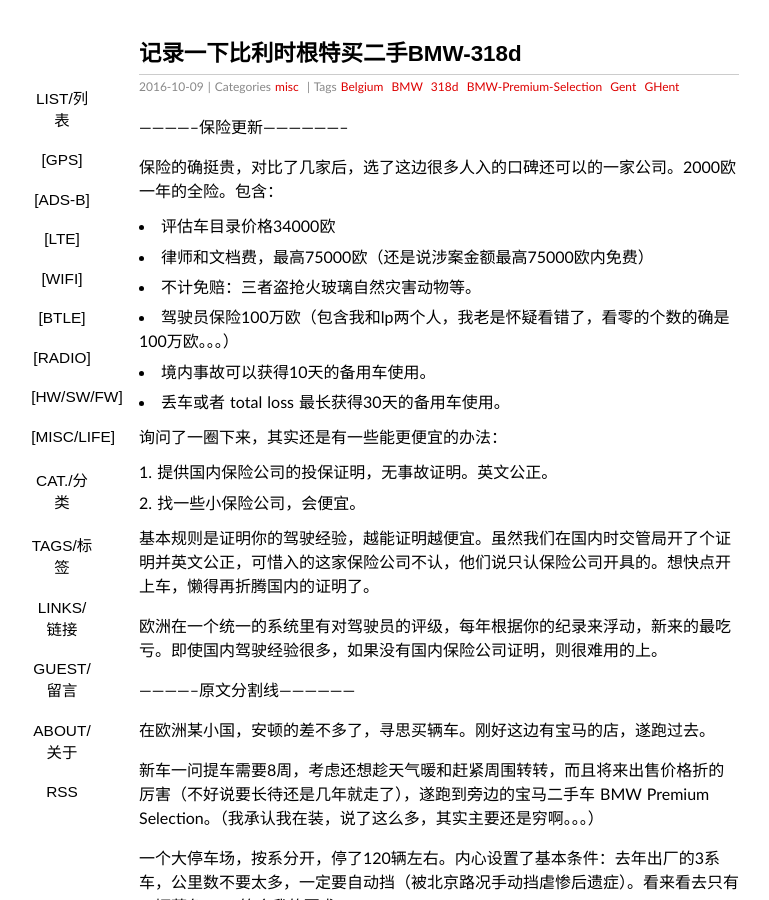
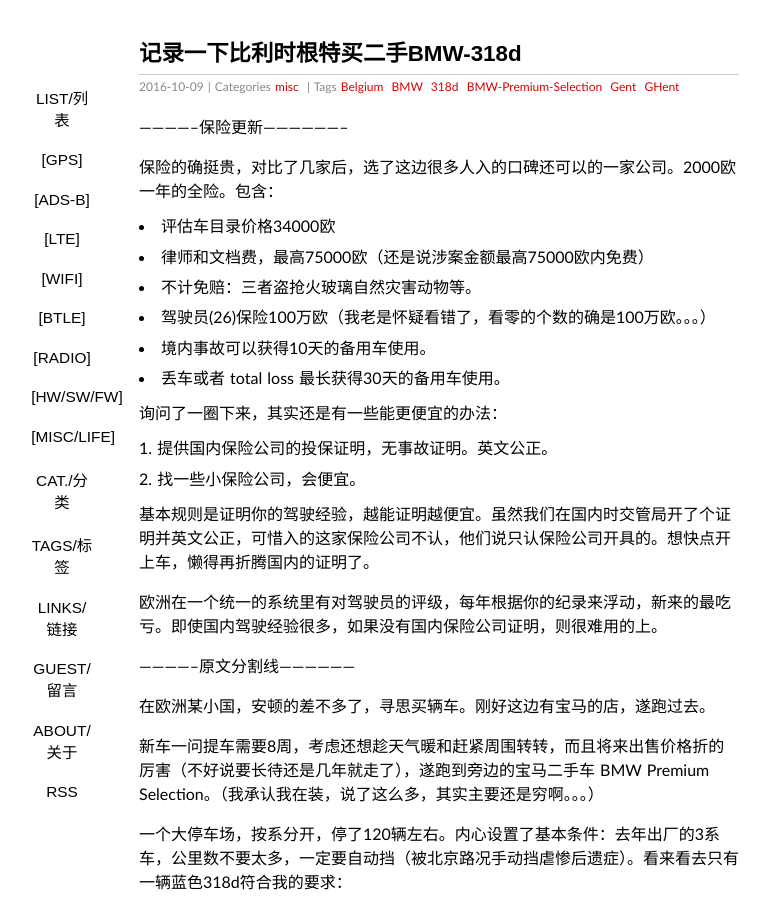
Before and after one commit to sdr-x/sdr-x.github.io, a Jekyll site: the page built from _posts/2016-10-09-belgium-BMW-318d.md, in a window 1280 px wide and 900 px high. Shown: the whole window, without its empty margins (201-970 px from the left). Built offline with Jekyll 4.4.1, drawn with Linux system fonts in a browser that asks for light colours; some web fonts are replaced; comment, search, counter and statistics services are not loaded.

Commit message:
Update 2016-10-09-belgium-BMW-318d.md

```diff
--- a/_posts/2016-10-09-belgium-BMW-318d.md
+++ b/_posts/2016-10-09-belgium-BMW-318d.md
@@ -14,7 +14,7 @@ tags:  Belgium BMW 318d BMW-Premium-Selection Gent GHent
 - 评估车目录价格34000欧
 - 律师和文档费，最高75000欧（还是说涉案金额最高75000欧内免费）
 - 不计免赔：三者盗抢火玻璃自然灾害动物等。
-- 驾驶员保险100万欧（包含我和lp两个人，我老是怀疑看错了，看零的个数的确是100万欧。。。）
+- 驾驶员(26)保险100万欧（我老是怀疑看错了，看零的个数的确是100万欧。。。）
 - 境内事故可以获得10天的备用车使用。
 - 丢车或者 total loss 最长获得30天的备用车使用。
 
```
